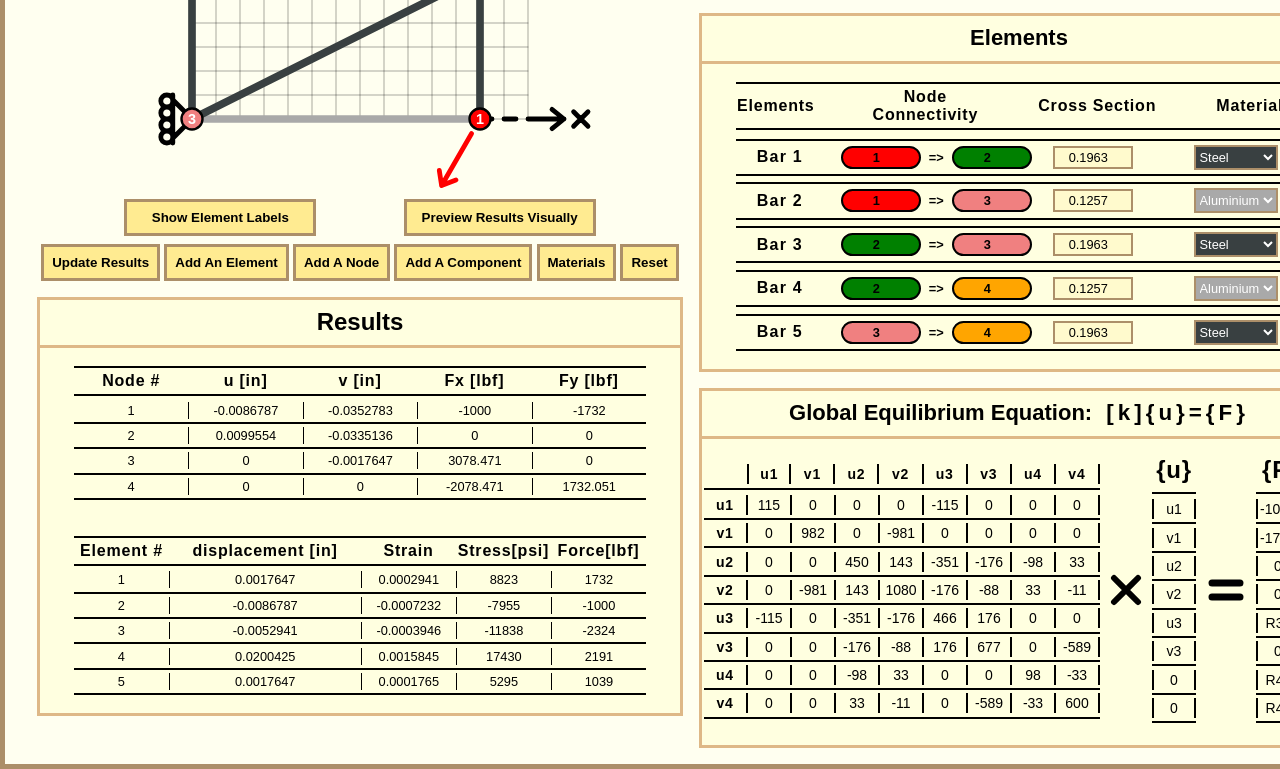
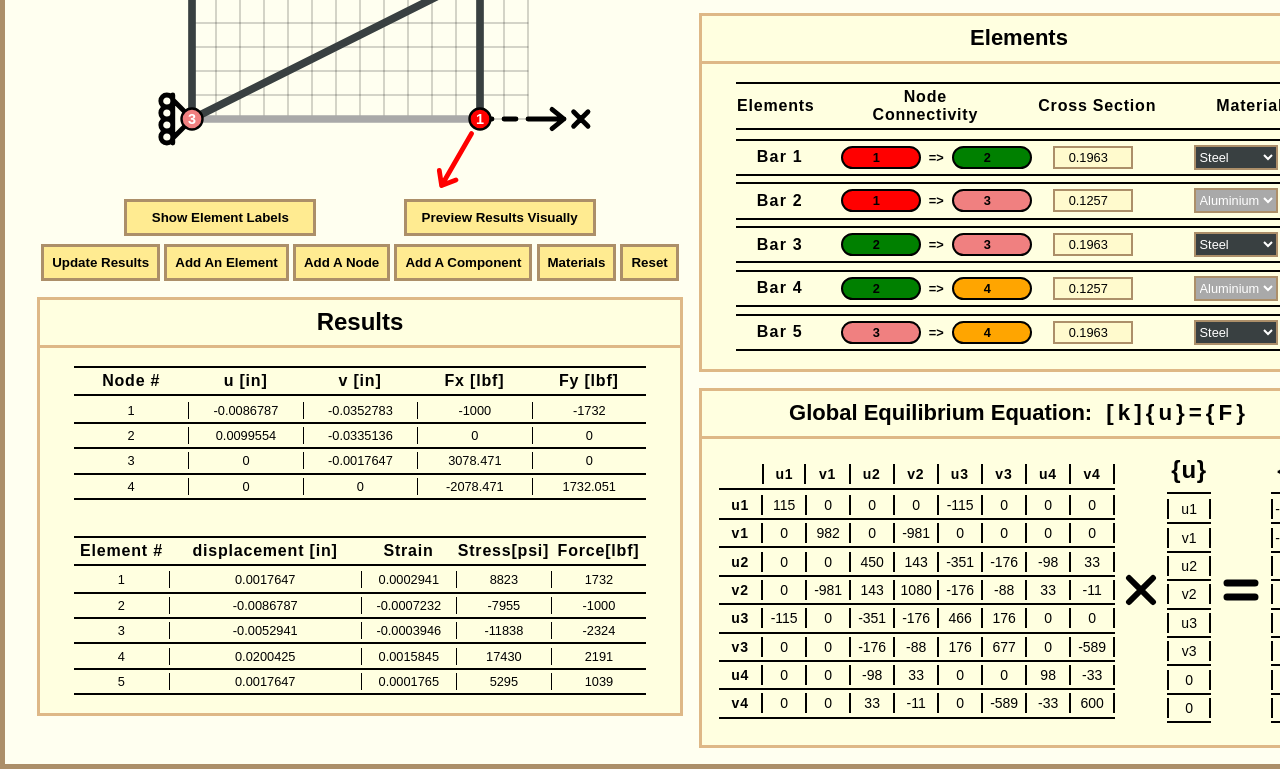
Before and after one commit to onoury/ENGR492_Course_Project_2, a plain HTML site: page index.html in a window 1280 px wide. Shown: the part 432-1201 px from the top of the page. Drawn offline with nearby package versions, Linux system fonts and the light colour scheme.

Commit message:
Update styles.css

```diff
--- a/styles.css
+++ b/styles.css
@@ -331,7 +331,7 @@ svg > .element:hover{
 
 .stiffness-matrix-table-container {
     display: flex;
-    /* justify-content: space-evenly; */
+    justify-content: center;
     align-items: center;
     margin-bottom: 0.25rem;
     max-width: 100% !important;
```
